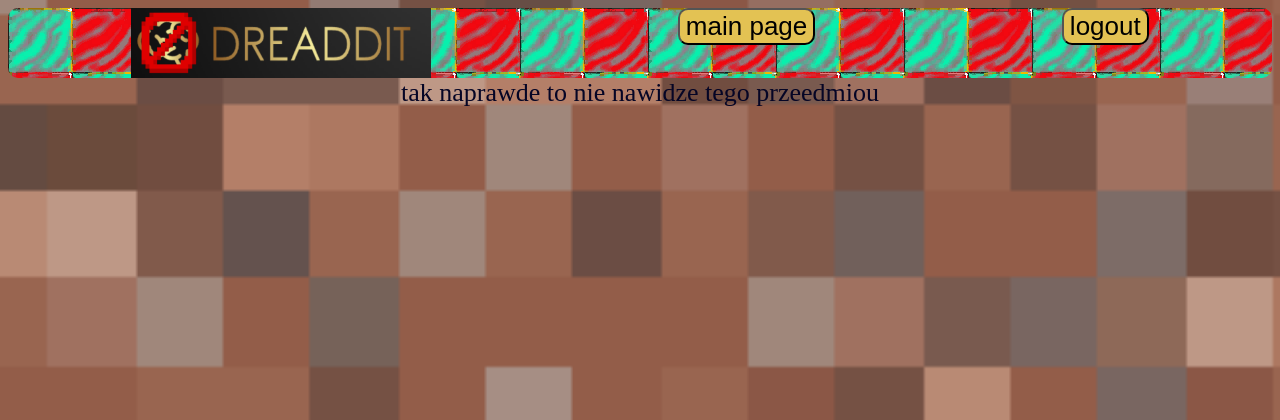
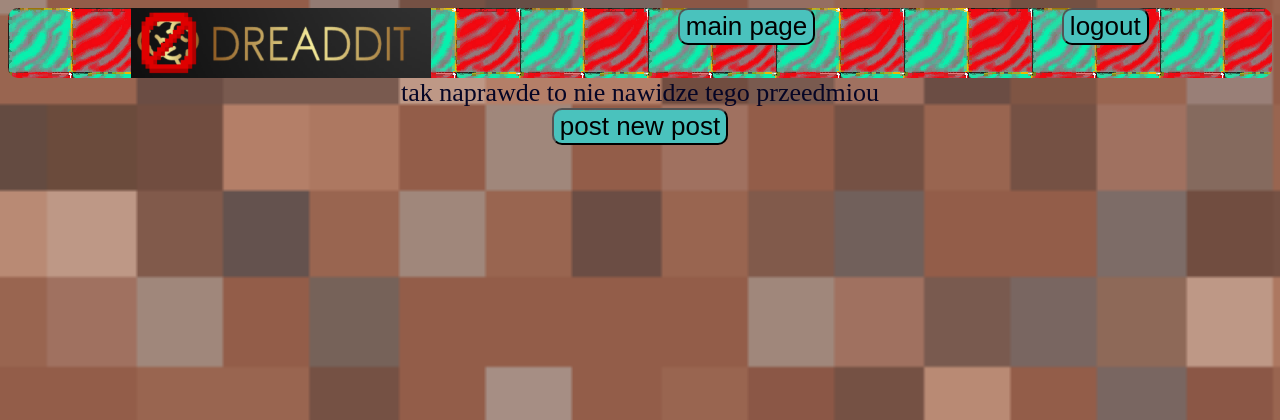
Before and after one commit to j3mierz/Final_project, a Django app: page /community_detail_view/1/ in a window 1280 px wide. Shown: the top 420 px of the page. Run offline with Django 5.2, Linux system fonts and the light colour scheme; a user stored in the database is signed in; data comes from the database, SQL or seed files in the repository; both versions use the stored data as it was after the commit.

Commit message:
add post adding

```diff
--- a/djangoProject/djangoProject/urls.py
+++ b/djangoProject/djangoProject/urls.py
@@ -19,7 +19,7 @@ from django.contrib.auth.views import LogoutView
 from django.urls import path
 
 from accounts.views import LoginView, RegisterView
-from social_news.views import StartPageView, CreateCommunityView, CommunityDetailView
+from social_news.views import StartPageView, CreateCommunityView, CommunityDetailView, AddPostView
 
 urlpatterns = [
     path('admin/', admin.site.urls),
@@ -28,5 +28,6 @@ urlpatterns = [
     path('logout/', LogoutView.as_view(), name='logout_view'),
     path('start_page/', StartPageView.as_view(), name='start_page'),
     path('add_community/', CreateCommunityView.as_view(), name='add_community'),
-    path('community_detail_view/<int:pk>/', CommunityDetailView.as_view(), name='community_detail_view')
+    path('community_detail_view/<int:pk>/', CommunityDetailView.as_view(), name='community_detail_view'),
+    path('community_detail_view/<int:pk>/add_post', AddPostView.as_view(), name='add_post_view')
 ]
--- a/djangoProject/social_news/static/style.css
+++ b/djangoProject/social_news/static/style.css
@@ -29,7 +29,7 @@ body {
 }
 
 button {
-    background-color: rgb(227, 194, 83);
+    background-color: rgb(74, 194, 189);
     border-radius: 10px;
     font-size: 26px;
 }
@@ -39,3 +39,6 @@ button:hover {
     background-size: cover;
 
 }
+
+.form_style {
+}
--- a/djangoProject/social_news/views.py
+++ b/djangoProject/social_news/views.py
@@ -5,8 +5,8 @@ from django.views import View
 from django.views.generic import TemplateView
 from django.views.generic import CreateView, ListView, UpdateView, DeleteView, DetailView
 
-from social_news.forms import AddCommunityForm
-from social_news.models import Community
+from social_news.forms import AddCommunityForm, AddPostForm
+from social_news.models import Community, Post
 
 
 # Create your views here.
@@ -37,3 +37,20 @@ class CommunityDetailView(LoginRequiredMixin, View):
     def get(self, request, pk):
         community = Community.objects.get(id=pk)
         return render(request, "social_news/community_detail_view.html", {'community': community})
+
+
+class AddPostView(LoginRequiredMixin, CreateView):
+    def get(self, request, pk):
+        form = AddPostForm
+        return render(request, "social_news/form.html", {'form': form})
+
+    def post(self, request, pk):
+        form = AddPostForm(request.POST)
+        if form.is_valid():
+            title = form.cleaned_data['title']
+            description = form.cleaned_data['body']
+            user_creator = request.user
+            community = Community.objects.get(id=pk)
+            Post.objects.create(title=title, body=description, user_creator=user_creator, Community=community)
+            return redirect('community_detail_view', pk=community.id)
+        return render(request, "social_news/form.html", {'form': form})
--- a/djangoProject/templates/social_news/community_detail_view.html
+++ b/djangoProject/templates/social_news/community_detail_view.html
@@ -1,5 +1,8 @@
 {% extends 'base.html' %}
 {% block content %}
-    {{ community.description }}
+        {{ community.description }} <br>
+    <a href="{% url 'add_post_view' community.id%}"><button>post new post</button></a><br>
+
+
 
 {% endblock %}
--- a/djangoProject/templates/social_news/form.html
+++ b/djangoProject/templates/social_news/form.html
@@ -1,7 +1,7 @@
 {% extends 'base.html' %}
 {% block content %}
-    <form method="post">
-        {{ form.as_p }}
+    <form class="form_style" method="post">
+        {{ form.as_div }}
     <input type="submit">
     {% csrf_token %}
     </form>
```
Also changed, not shown: djangoProject/social_news/forms.py (+7 -1 lines), djangoProject/templates/social_news/start_page.html (+5 -3 lines), djangoProject/db.sqlite3.
